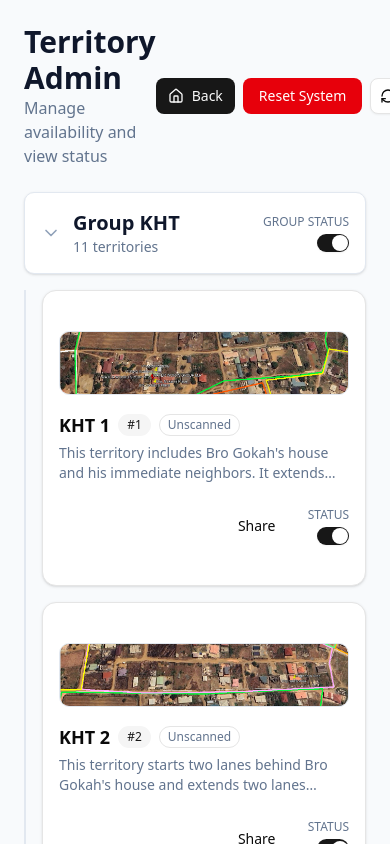
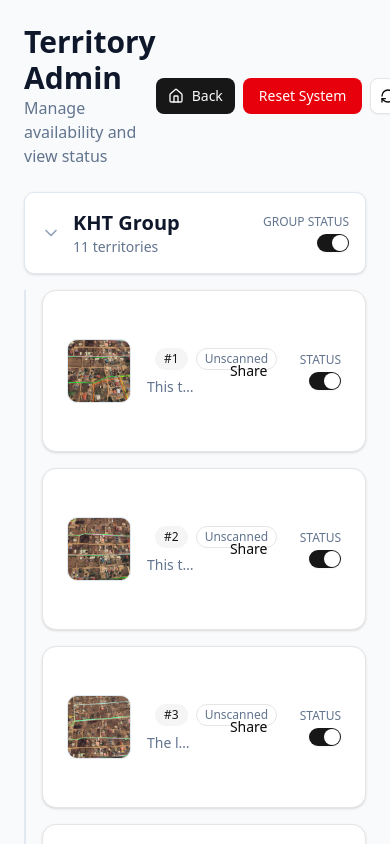
Before and after one commit to ElkanHub/MapDispenser, a Next.js app: page /admin in a window 390 px wide. Shown: the top 844 px of the page. Built offline with nearby package versions, Linux system fonts and the light colour scheme.

Commit message:
list view

```diff
--- a/src/app/admin/page.tsx
+++ b/src/app/admin/page.tsx
@@ -143,7 +143,7 @@ export default function AdminPage() {
                                             {isExpanded ? <ChevronDown className="h-5 w-5" /> : <ChevronRight className="h-5 w-5" />}
                                         </div>
                                         <div>
-                                            <h2 className="text-xl font-bold text-slate-900 dark:text-slate-100">Group {prefix}</h2>
+                                            <h2 className="text-xl font-bold text-slate-900 dark:text-slate-100">{prefix} Group</h2>
                                             <p className="text-sm text-slate-500">{groupTerritories.length} territories</p>
                                         </div>
                                     </div>
@@ -160,8 +160,8 @@ export default function AdminPage() {
                                     <div className="grid gap-4 pl-4 border-l-2 border-slate-200 dark:border-slate-800">
                                         {groupTerritories.map((territory) => (
                                             <Card key={territory.id} className="overflow-hidden">
-                                                <div className="flex flex-col sm:flex-row items-start sm:items-center p-4 sm:p-6 gap-4">
-                                                    <div className="h-16 w-full sm:w-16 bg-slate-100 rounded-lg overflow-hidden flex-shrink-0 border border-slate-200">
+                                                <div className="flex items-center p-6 gap-4">
+                                                    <div className="h-16 w-16 bg-slate-100 rounded-lg overflow-hidden flex-shrink-0 border border-slate-200">
                                                         <img
                                                             src={territory.map_image_url}
                                                             alt=""
@@ -169,8 +169,8 @@ export default function AdminPage() {
                                                         />
                                                     </div>
 
-                                                    <div className="flex-1 min-w-0 w-full">
-                                                        <div className="flex flex-wrap items-center gap-2 mb-1">
+                                                    <div className="flex-1 min-w-0">
+                                                        <div className="flex items-center gap-2 mb-1">
                                                             <h3 className="font-semibold text-lg truncate">{territory.territory_name}</h3>
                                                             <Badge variant="secondary" className="text-xs">#{territory.id}</Badge>
                                                             <Badge
@@ -180,10 +180,10 @@ export default function AdminPage() {
                                                                 {territory.isAssigned ? "Scanned" : "Unscanned"}
                                                             </Badge>
                                                         </div>
-                                                        <p className="text-sm text-slate-500 line-clamp-2 sm:line-clamp-none">{territory.map_description}</p>
+                                                        <p className="text-sm text-slate-500 truncate">{territory.map_description}</p>
                                                     </div>
 
-                                                    <div className="flex items-center gap-4 w-full sm:w-auto justify-end mt-2 sm:mt-0">
+                                                    <div className="flex items-center gap-4">
                                                         <Button
                                                             variant={copiedId === territory.id ? "secondary" : "ghost"}
                                                             size="sm"
```
